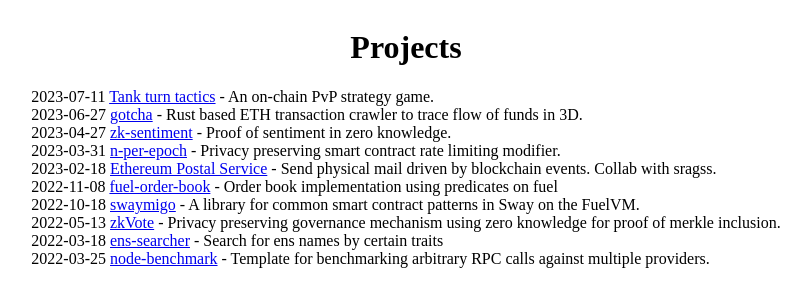
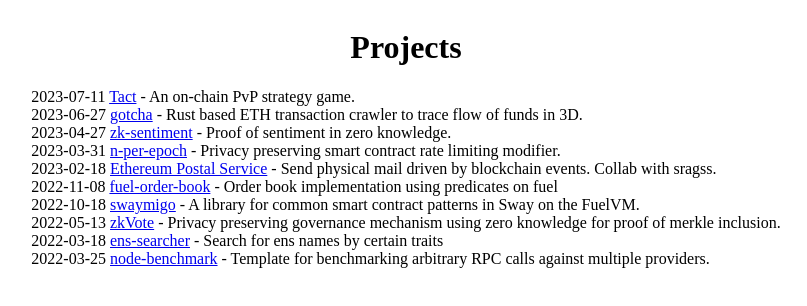
Before and after one commit to rsproule/personal-site, a React (Create React App) app: page /projects in a window 1280 px wide. Shown: the top 306 px of the page, without its empty margins (234-1041 px from the left). Built offline with nearby package versions, Linux system fonts and the light colour scheme.

Commit message:
feat: update the project name to tact

```diff
--- a/src/pages/Projects/index.tsx
+++ b/src/pages/Projects/index.tsx
@@ -15,7 +15,7 @@
           <li>
             <Article
               link="https://github.com/rsproule/tanks"
-              title="Tank turn tactics"
+              title="Tact"
               description="An on-chain PvP strategy game."
               date="2023-07-11"
             />
```
